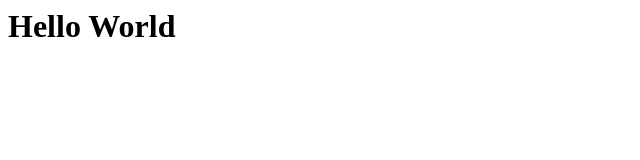
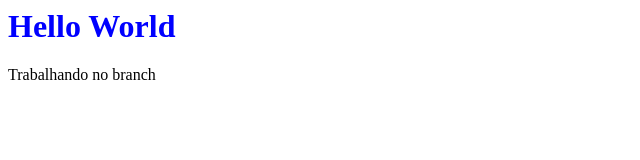
Before and after one commit to felipeevmaia/gitTreino, a plain HTML site: page index.html in a window 1280 px wide. Shown: the whole page, without its empty margins (0-640 px from the left). Drawn offline with Linux system fonts and the light colour scheme.

Commit message:
inicio do design

```diff
--- /dev/null
+++ b/estilo.css
@@ -0,0 +1,3 @@
+h1 {
+color:blue
+}
--- a/index.html
+++ b/index.html
@@ -1,6 +1,9 @@
 <html>
-<head></head>
+<head>
+	<link rel="stylesheet" type="text/css" href="estilo.css">
+</head>
 <body>
 	<h1>Hello World</h1>
+	<p>Trabalhando no branch</p>
 </body>
 </html>
```
